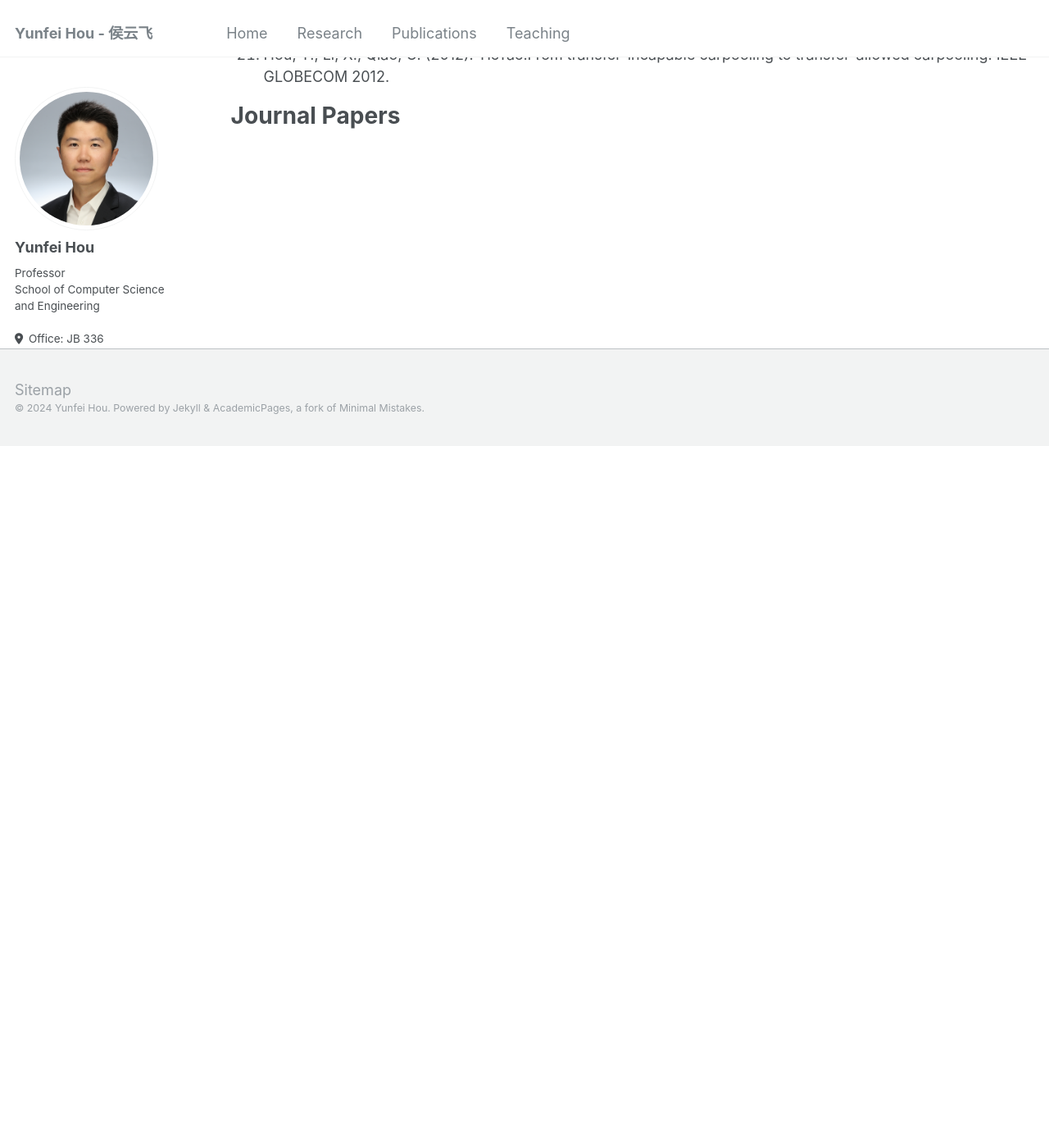
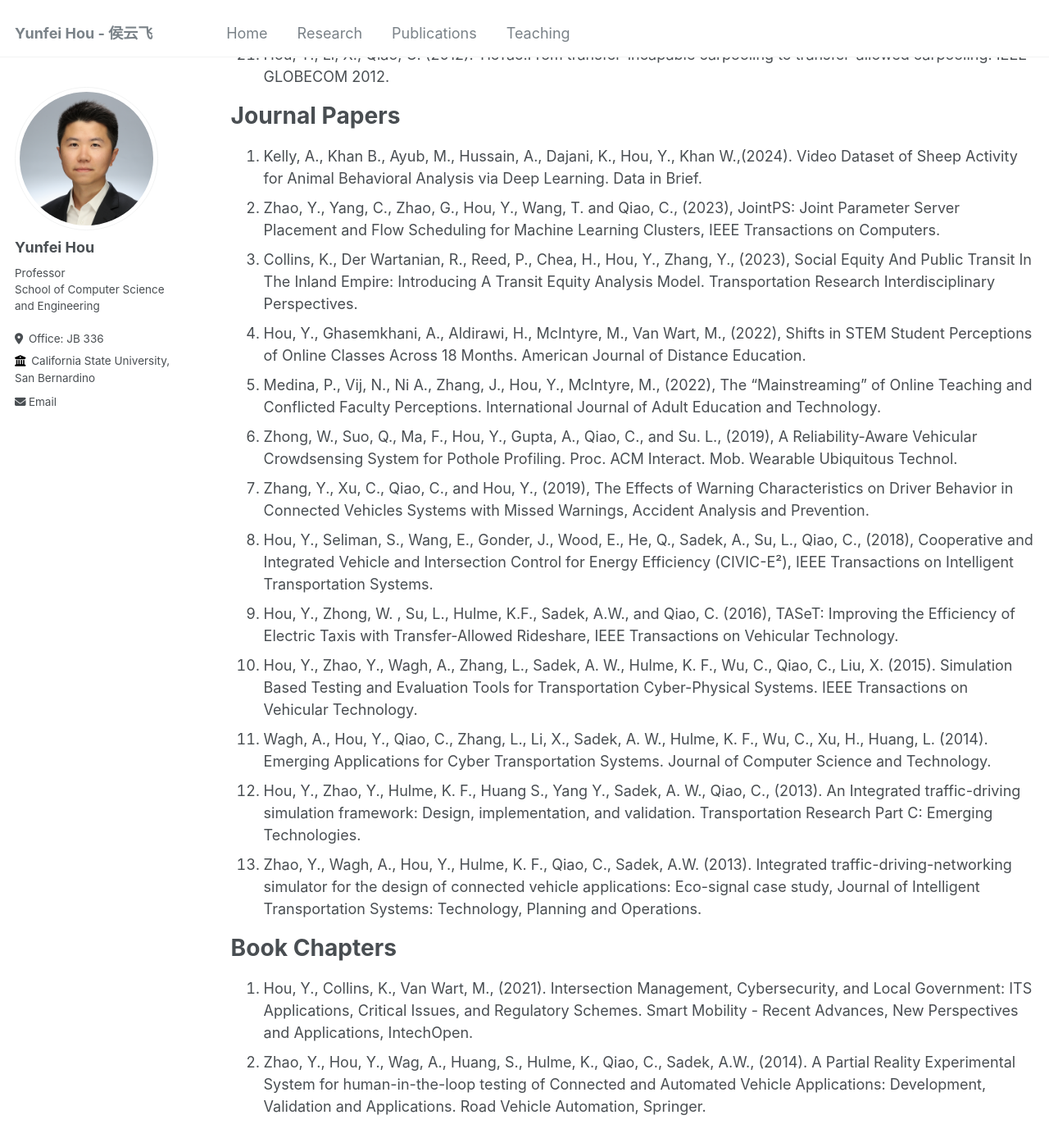
Before and after one commit to feiyunhou/feiyunhou.github.io, a Jekyll site: the page built from _pages/pub.md, in a window 1280 px wide and 1400 px high, scrolled down 1434 px. Shown: the whole window at 82% size. Built offline with Jekyll 4.4.1, drawn with Linux system fonts in a browser that asks for light colours; before the commit the page ends 1977 px from its top, so only the background shows below that; some of the changed text lies outside the part shown.

```diff
--- a/_data/navigation.yml
+++ b/_data/navigation.yml
@@ -7,7 +7,7 @@ main:
     url: /portfolio/
 
   - title: "Publications"
-    url: /publications/
+    url: /pub/
 
   - title: "Teaching"
     url: /teach/
--- a/_pages/pub.md
+++ b/_pages/pub.md
@@ -15,7 +16,7 @@ Conference Papers
 1. Radhakrishnan, J., Collazo, M., Uyematsu, D., Salloum, M., Hou, Y., (2021). Towards Predicting Bus On-Time Performance in the Inland Empire. IEEE BigData 2021.
 1. Hou, Y., Muheidat, F., Ghasemkhani, A., Sun, Q., Qiao, H., McIntyre, M., Van Wart M.,(2021). The Adaptation of Online Project-based Learning in Computer Engineering Education Settings. ICL 2021.
 1. Zhao, Y., Hou, Y., Qiao, C., (2021). EdgePS: Selective Parameter Aggregation for Distributed Machine Learning in Edge Computing. IEEE CLOUD 2021.
-1. Hou, Y., Muheidat, F., Usher, T., Prado, W., Guo, X., Van Wart, M., (2021). Evaluation of the COVID-19 Shock on STEM Laboratory Courses. IEEE EDUCON 2021 (Best Paper Award).
+1. Hou, Y., Muheidat, F., Usher, T., Prado, W., Guo, X., Van Wart, M., (2021). Evaluation of the COVID-19 Shock on STEM Laboratory Courses. IEEE EDUCON 2021 __(Best Paper Award)__.
 1. Hou, Y., Yan, Z., Collins, K., Popescu, M., (2020). Building a Smart Parking System on College Campus. IEEE/ACM IoTDI 2020.
 1. Shaw, S., Hou, Y., Zhong, W., Sun, Q., Guan, T., Su, L., (2019). Instantaneous Fuel Consumption Estimation Using Smartphones. IEEE VTC 2019.
 1. Hou, Y., Gupta, A., Guan, T., Hu, S., Su, L., Qiao, C., (2017). VehSense: Slippery Road Detection Using Smartphones. IEEE VTC 2017.
@@ -25,10 +26,28 @@ Conference Papers
 1. Hou, Y., Wan, J., Zhao, Y., Hulme, K. F., Wu, C.,  Sadek, A. W., Qiao, C. (2014). The Effect of Autonomous Speed Control System: An Investigation on Minimum Headway and Driver’s Acceptance. ITS World Congress 2014.
 1. Hou, Y., Wan, J., Zhao, Y., Hulme, K., Wu, C., Sadek, A. W., Qiao, C. (2014). A Validated and Integrated Simulation Framework for Human Factors Analyses. I/ITSEC 2014.
 1. Raghuwanshi, V., Salunke, S., Hou, Y., Hulme, K. (2014). Development of a Microscopic Artificially Intelligent Traffic Model for Simulation. I/ITSEC 2014.
-1. Kundu, S., Singh A., Qiao, C., Hou, Y. (2014). Vehicle Speed Control Algorithms for Data Delivery and Eco-Driving. ICCVE 2014 (Best Digest Paper Award).
+1. Kundu, S., Singh A., Qiao, C., Hou, Y. (2014). Vehicle Speed Control Algorithms for Data Delivery and Eco-Driving. ICCVE 2014 __(Best Digest Paper Award)__.
 1. Hou, Y., Li, Xu., Zhao, Y., Jia, X., Sadek, A. W., Hulme, K., Qiao, C. (2013). Towards Efficient Vacant Taxis Cruising Guidance. IEEE GLOBECOM 2013.
 1. Li, X., Qiao, C., Hou, Y., Zhao, Y., Wagh, A., Sadek, A. W., Huang, L., Xu, H. (2013). On-road ads delivery scheduling and bandwidth allocation in vehicular CPS. IEEE INFOCOM 2013.
 1. Hou, Y., Li, X., Qiao, C. (2012). TicTac:From transfer-incapable carpooling to transfer-allowed carpooling. IEEE GLOBECOM 2012.
 
 Journal Papers
 ======
+1. Kelly, A., Khan B., Ayub, M., Hussain, A., Dajani, K., Hou, Y., Khan W.,(2024). Video Dataset of Sheep Activity for Animal Behavioral Analysis via Deep Learning. Data in Brief.
+1. Zhao, Y., Yang, C., Zhao, G., Hou, Y., Wang, T. and Qiao, C., (2023), JointPS: Joint Parameter Server Placement and Flow Scheduling for Machine Learning Clusters, IEEE Transactions on Computers.
+1. Collins, K., Der Wartanian, R., Reed, P., Chea, H., Hou, Y., Zhang, Y., (2023), Social Equity And Public Transit In The Inland Empire: Introducing A Transit Equity Analysis Model. Transportation Research Interdisciplinary Perspectives.
+1. Hou, Y., Ghasemkhani, A.,  Aldirawi, H., McIntyre, M., Van Wart, M., (2022), Shifts in STEM Student Perceptions of Online Classes Across 18 Months. American Journal of Distance Education.
+1. Medina, P., Vij, N., Ni A., Zhang, J., Hou, Y., McIntyre, M., (2022), The “Mainstreaming” of Online Teaching and Conflicted Faculty Perceptions. International Journal of Adult Education and Technology.
+1. Zhong, W., Suo, Q., Ma, F., Hou, Y., Gupta, A., Qiao, C., and Su. L., (2019), A Reliability-Aware Vehicular Crowdsensing System for Pothole Profiling. Proc. ACM Interact. Mob. Wearable Ubiquitous Technol.
+1. Zhang, Y., Xu, C., Qiao, C., and Hou, Y., (2019), The Effects of Warning Characteristics on Driver Behavior in Connected Vehicles Systems with Missed Warnings, Accident Analysis and Prevention.
+1. Hou, Y., Seliman, S., Wang, E., Gonder, J., Wood, E., He, Q., Sadek, A., Su, L., Qiao, C., (2018), Cooperative and Integrated Vehicle and Intersection Control for Energy Efficiency (CIVIC-E²), IEEE Transactions on Intelligent Transportation Systems.
+1. Hou, Y., Zhong, W. , Su, L., Hulme, K.F., Sadek, A.W., and Qiao, C. (2016), TASeT: Improving the Efficiency of Electric Taxis with Transfer-Allowed Rideshare, IEEE Transactions on Vehicular Technology.
+1. Hou, Y., Zhao, Y., Wagh, A., Zhang, L., Sadek,  A. W., Hulme, K. F., Wu, C., Qiao, C., Liu, X. (2015). Simulation Based Testing and Evaluation Tools for Transportation Cyber-Physical Systems. IEEE Transactions on Vehicular Technology.
+1. Wagh, A., Hou, Y., Qiao, C., Zhang, L., Li, X., Sadek, A. W., Hulme, K. F., Wu, C., Xu, H., Huang, L. (2014). Emerging Applications for Cyber Transportation Systems. Journal of Computer Science and Technology.
+1. Hou, Y., Zhao, Y., Hulme, K. F., Huang S., Yang Y., Sadek, A. W., Qiao, C., (2013). An Integrated traffic-driving simulation framework: Design, implementation, and validation. Transportation Research Part C: Emerging Technologies.
+1. Zhao, Y., Wagh, A., Hou, Y., Hulme, K. F., Qiao, C., Sadek, A.W. (2013).  Integrated traffic-driving-networking simulator for the design of connected vehicle applications: Eco-signal case study, Journal of Intelligent Transportation Systems: Technology, Planning and Operations.
+
+Book Chapters
+======
+1. Hou, Y., Collins, K., Van Wart, M., (2021). Intersection Management, Cybersecurity, and Local Government: ITS Applications, Critical Issues, and Regulatory Schemes. Smart Mobility - Recent Advances, New Perspectives and Applications, IntechOpen.
+1. Zhao, Y., Hou, Y., Wag, A., Huang, S., Hulme, K., Qiao, C., Sadek, A.W., (2014). A Partial Reality Experimental System for human-in-the-loop testing of Connected and  Automated Vehicle Applications: Development, Validation and Applications. Road Vehicle Automation, Springer.
```
Also changed, not shown: other parts of _pages/pub.md (+1 -0 lines), _portfolio/portfolio-1.md (+2 -2 lines).
